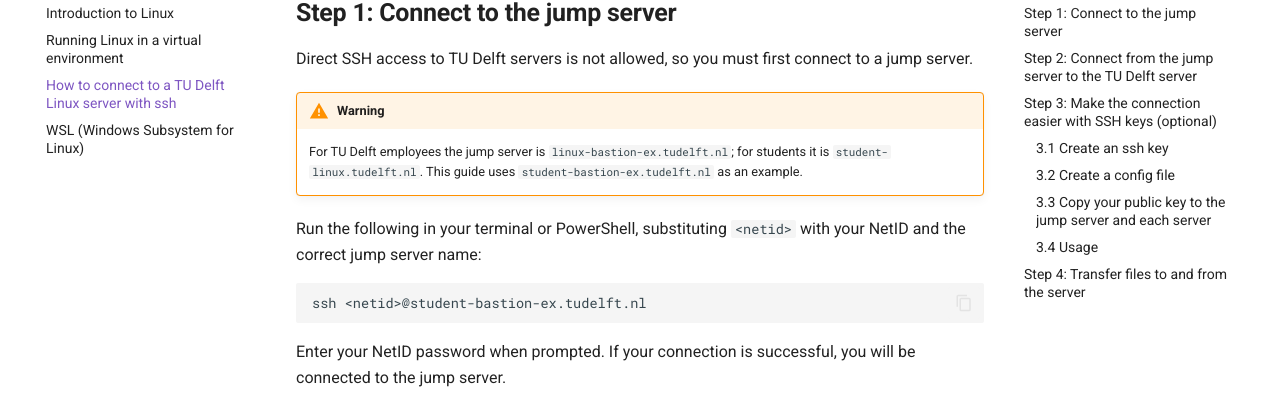
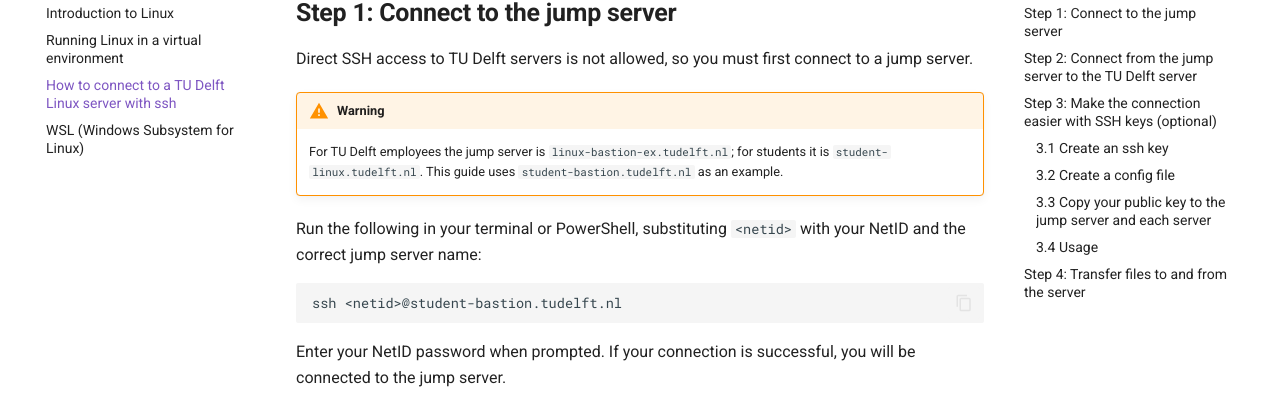
Before and after one commit to tudelft3d/geogeeks, an MkDocs documentation site: the page built from docs/linux/ssh.md, in a window 1280 px wide and 900 px high, scrolled down 363 px. Shown: the part 95-493 px from the top of the window. Built offline with MkDocs 1.6.1 and Material for MkDocs 9.7.7, drawn with Linux system fonts in a browser that asks for light colours; comment, search, counter and statistics services are not loaded; some of the changed text lies outside the part shown.

````diff
--- a/docs/linux/ssh.md
+++ b/docs/linux/ssh.md
@@ -9,12 +9,12 @@ When working remotely, make sure `eduVPN` is installed and active wherever `edur
 Direct SSH access to TU Delft servers is not allowed, so you must first connect to a jump server.
 
 !!! warning
-    For TU Delft employees the jump server is `linux-bastion-ex.tudelft.nl`; for students it is `student-linux.tudelft.nl`. This guide uses `student-bastion-ex.tudelft.nl` as an example.
+    For TU Delft employees the jump server is `linux-bastion-ex.tudelft.nl`; for students it is `student-linux.tudelft.nl`. This guide uses `student-bastion.tudelft.nl` as an example.
 
 Run the following in your terminal or PowerShell, substituting `<netid>` with your NetID and the correct jump server name:
 
 ```bash
-ssh <netid>@student-bastion-ex.tudelft.nl
+ssh <netid>@student-bastion.tudelft.nl
 ```
 
 Enter your NetID password when prompted. If your connection is successful, you will be connected to the jump server.
@@ -66,7 +66,7 @@ Create a file named `config` in your `~/.ssh` folder (`C:\Users\<username>\.ssh`
 Then add the following content:
 ```
 Host bastionex
-Hostname student-bastion-ex.tudelft.nl
+Hostname student-bastion.tudelft.nl
 User <netid>
 
 Host <server_name>
````
